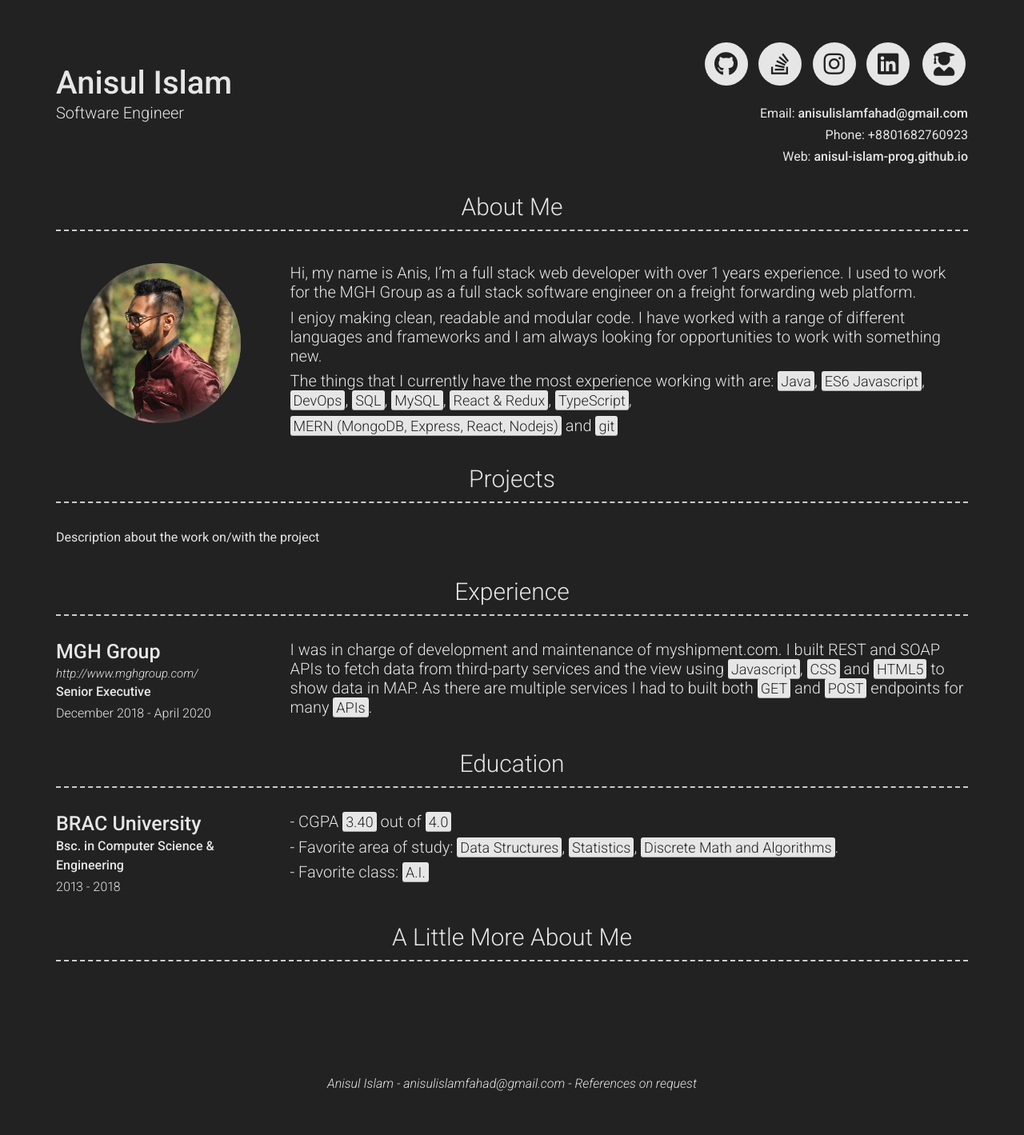
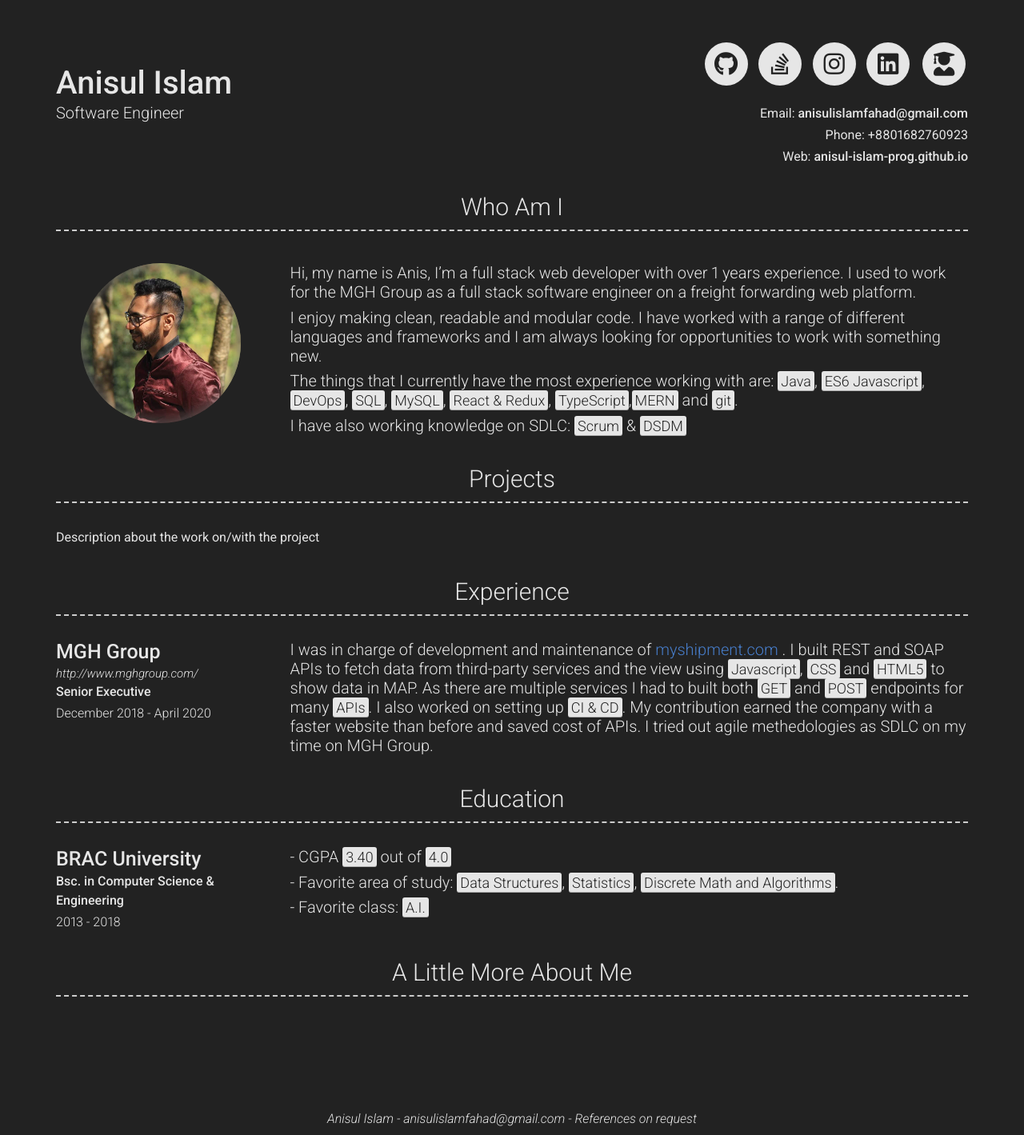
Before and after one commit to anisul-islam-prog/lordofxtreme.github.io, a Jekyll site: the page built from index.md, in a window 1280 px wide. Shown: the whole page at 80% size. Built offline with Jekyll 4.4.1, drawn with Linux system fonts in a browser that asks for light colours; nearby versions of some CDN libraries; before the commit the page ends 1375 px from its top, so only the background shows below that.

Commit message:
wdm added :heavy_plus_sign:

```diff
--- a/_config.yml
+++ b/_config.yml
@@ -43,13 +43,13 @@ additional_links:
 # google_analytics: "UA-00000000-0"
 
 # About Section
-# about_title: About Me (Use this to override about section title)
+about_title: Who Am I
 about_profile_image: images/profile.jpg
 about_content: | # this will include new lines to allow paragraphs
   ## Hi, my name is Anis, I’m a full stack web developer with over 1 years experience. I used to work for the MGH Group as a full stack software engineer on a freight forwarding web platform.
   ## I enjoy making clean, readable and modular code. I have worked with a range of different languages and frameworks and I am always looking for opportunities to work with something new.
-  ## The things that I currently have the most experience working with are: <mark>Java</mark>, <mark>ES6 Javascript</mark>, <mark>DevOps</mark>, <mark>SQL</mark>, <mark>MySQL</mark>, <mark>React & Redux</mark>, <mark>TypeScript</mark>,
-  ## <mark>MERN (MongoDB, Express, React, Nodejs)</mark> and <mark>git</mark>
+  ## The things that I currently have the most experience working with are: <mark>Java</mark>, <mark>ES6 Javascript</mark>, <mark>DevOps</mark>, <mark>SQL</mark>, <mark>MySQL</mark>, <mark>React & Redux</mark>, <mark>TypeScript</mark>,<mark>MERN</mark> and <mark>git</mark>.
+  ## I have also working knowledge on SDLC: <mark>Scrum</mark> & <mark>DSDM</mark>
 
 # You can even add paragraphs by using empty lines like this and add anything else markdown supports such as
 #   - Lists
--- a/_data/experience.yml
+++ b/_data/experience.yml
@@ -6,4 +6,4 @@
   dates: December 2018 - April 2020
   quote:
   description: | # this will include new lines to allow paragraphs
-    ## I was in charge of development and maintenance of myshipment.com. I built REST and SOAP APIs to fetch data from third-party services and the view using <mark>Javascript</mark>, <mark>CSS</mark> and <mark>HTML5</mark> to show data in MAP. As there are multiple services I had to built both <mark>GET</mark> and <mark>POST</mark> endpoints for many <mark>APIs</mark>.
+    ## I was in charge of development and maintenance of <a href="myshipment.com"> myshipment.com </a>. I built REST and SOAP APIs to fetch data from third-party services and the view using <mark>Javascript</mark>, <mark>CSS</mark> and <mark>HTML5</mark> to show data in MAP. As there are multiple services I had to built both <mark>GET</mark> and <mark>POST</mark> endpoints for many <mark>APIs</mark>. I also worked on setting up <mark>CI & CD</mark>. My contribution earned the company with a faster website than before and saved cost of APIs. I tried out agile methedologies as SDLC on my time on MGH Group.
```
Also changed, not shown: Gemfile.lock, modern-resume-theme.gemspec.
